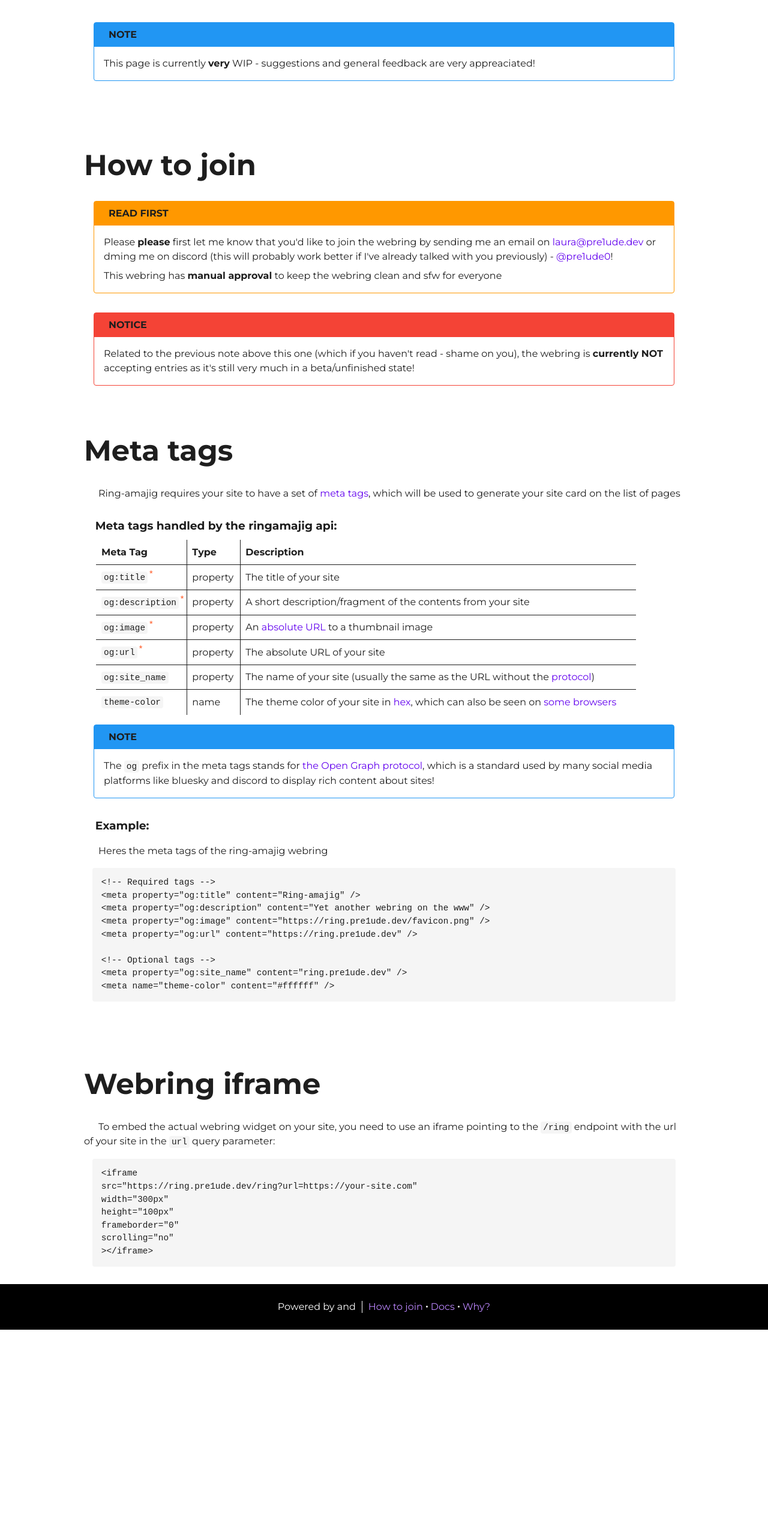
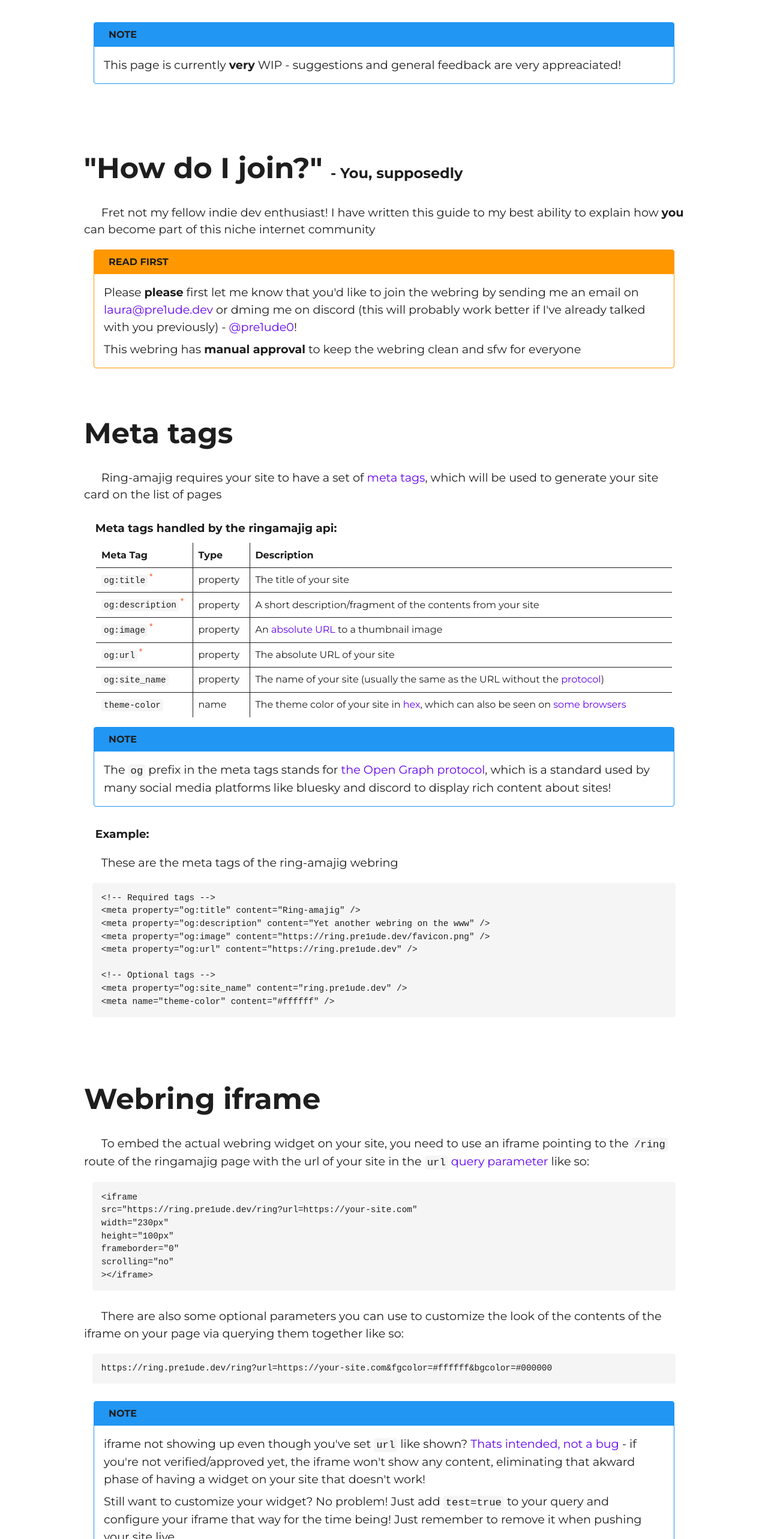
Before and after one commit to Pre1ude0/ringamajig, a SvelteKit app: page /docs in a window 1280 px wide. Shown: the part 234-2800 px from the top of the page at 60% size. Before the commit the page ends 2451 px from the top, so only its background shows below. Built offline with nearby package versions, Linux system fonts and the light colour scheme; a web font is replaced by a local one.

Commit message:
some pages weren't updated for some reason

```diff
--- a/src/app.html
+++ b/src/app.html
@@ -6,9 +6,7 @@
         <meta name="viewport" content="width=device-width, initial-scale=1" />
         <meta name="color-scheme" content="dark light" />
         <link rel="stylesheet" href="%sveltekit.assets%/index.css" />
-        <link rel="stylesheet" href="%sveltekit.assets%/prettify.css" />
         %sveltekit.head%
-
         <title>Ring-amajig</title>
         <meta property="og:title" content="Ring-amajig" />
         <meta property="og:type" content="website" />
--- a/src/routes/(main)/docs/+page.svelte
+++ b/src/routes/(main)/docs/+page.svelte
@@ -5,12 +5,13 @@
     onMount(() => {
         if (window.PR) {
             window.PR.prettyPrint();
-            addCopyButtons();
         }
+        addCopyButtons();
     });
 </script>
 
 <svelte:head>
+    <link rel="stylesheet" href="/prettify.css" />
     <script
         src="https://cdn.jsdelivr.net/gh/google/code-prettify@master/loader/run_prettify.js"
     ></script>
@@ -32,7 +33,16 @@
         </note>
     </div>
     <div class="container">
-        <h2 id="how-to-join">How to join</h2>
+        <h2 id="how-to-join">
+            "How do I join?" <span style="font-size: 0.5em;"
+                >- You, supposedly</span
+            >
+        </h2>
+        <p>
+            Fret not my fellow indie dev enthusiast! I have written this guide
+            to my best ability to explain how <strong>you</strong> can become part
+            of this niche internet community
+        </p>
         <note data-type="warning">
             <div class="title">
                 <i class="nf nf-fa-circle_exclamation"></i> read first
@@ -55,7 +65,7 @@
                 </p>
             </div>
         </note>
-        <note data-type="critical">
+        <!-- <note data-type="critical">
             <div class="title">
                 <i class="nf nf-fa-warning"></i> NOTICE
             </div>
@@ -68,7 +78,7 @@
                     state!
                 </p>
             </div>
-        </note>
+        </note> -->
         <h2>Meta tags</h2>
         <p>
             Ring-amajig requires your site to have a set of
@@ -79,7 +89,7 @@
             pages
         </p>
         <h3>Meta tags handled by the ringamajig api:</h3>
-        <table class="meta-tags">
+        <table data-type="meta-tags">
             <thead>
                 <tr>
                     <th>Meta Tag</th>
@@ -166,7 +176,7 @@
             </div>
         </note>
         <h3>Example:</h3>
-        <p>Heres the meta tags of the ring-amajig webring</p>
+        <p>These are the meta tags of the ring-amajig webring</p>
         <pre class="prettyprint lang-html">
             &lt!-- Required tags --&gt
             &ltmeta property="og:title" content="Ring-amajig" /&gt
@@ -183,24 +193,136 @@
         <h2>Webring iframe</h2>
         <p>
             To embed the actual webring widget on your site, you need to use an
-            iframe pointing to the <code>/ring</code> endpoint with the url of
-            your site in the <code>url</code> query parameter:
+            iframe pointing to the <code>/ring</code> route of the ringamajig
+            page with the url of your site in the <code>url</code>
+            <a href="https://en.wikipedia.org/wiki/Query_string"
+                >query parameter</a
+            >
+            like so:
         </p>
         <pre class="prettyprint lang-html">
             &ltiframe
                 src="https://ring.pre1ude.dev/ring?url=https://your-site.com"
-                width="300px"
+                width="230px"
                 height="100px"
                 frameborder="0"
                 scrolling="no"
             &gt&lt/iframe&gt
         </pre>
+        <p>
+            There are also some optional parameters you can use to customize the
+            look of the contents of the iframe on your page via querying them
+            together like so:
+        </p>
+        <pre>
+            https://ring.pre1ude.dev/ring?url=https://your-site.com&fgcolor=#ffffff&bgcolor=#000000
+        </pre>
+        <note data-type="info">
+            <div class="title">
+                <i class="nf nf-fa-circle_info"></i> note
+            </div>
+            <div class="content">
+                <p>
+                    iframe not showing up even though you've set <code>url</code
+                    >
+                    like shown?
+                    <a href="/1.png" target="_blank"
+                        >Thats intended, not a bug</a
+                    > - if you're not verified/approved yet, the iframe won't show
+                    any content, eliminating that akward phase of having a widget
+                    on your site that doesn't work!
+                </p>
+                <p>
+                    Still want to customize your widget? No problem! Just add <code
+                        >test=true</code
+                    > to your query and configure your iframe that way for the time
+                    being! Just remember to remove it when pushing your site live
+                </p>
+            </div>
+        </note>
+        <h3>Query parameters handled by the ring-amajig iframe:</h3>
+        <table data-type="query-parameters">
+            <thead>
+                <tr>
+                    <th>Parameter</th>
+                    <th>Description</th>
+                    <th>Default</th>
+                </tr>
+            </thead>
+            <tbody>
+                <tr class="required">
+                    <td><code>url</code></td>
+                    <td
+                        >The <a
+                            href="https://developer.mozilla.org/en-US/docs/Learn_web_development/Howto/Web_mechanics/What_is_a_URL#absolute_urls_vs._relative_urls"
+                            target="_blank">absolute URL</a
+                        >
+                        of your site, which should match the
+                        <code>og:url</code> meta tag</td
+                    >
+                    <td><i>None</i></td>
+                </tr>
+                <tr class="optional">
+                    <td><code>test</code></td>
+                    <td
+                        >If set to <code>true</code>, the iframe will display a
+                        test format of the webring that doesn't check for
+                        validity of the <code>url</code> value (mainly for people
+                        are yet to be verified and want to experiment with how the
+                        widget would look on their site)
+                    </td>
+                    <td><code>false</code></td>
+                </tr><tr class="optional">
+                    <td><code>fgcolor</code></td>
+                    <td
+                        >The foreground color of the webring widget, in <a
+                            href="https://en.wikipedia.org/wiki/Web_colors#Shorthand_hexadecimal_form"
+                            target="_blank">hex</a
+                        >
+                        or html color (e.g. <code>red</code>) format</td
+                    >
+                    <td
+                        ><span style="--color: var(--fg)" class="color"
+                        ></span></td
+                    >
+                </tr>
+                <tr class="optional">
+                    <td><code>bgcolor</code></td>
+                    <td
+                        >The background color of the webring widget, in <a
+                            href="https://en.wikipedia.org/wiki/Web_colors#Shorthand_hexadecimal_form"
+                            target="_blank">hex</a
+                        >
+                        or html color (e.g. <code>red</code>) format</td
+                    >
+                    <td
+                        ><span class="color" style="--color: var(--bg)"
+                        ></span></td
+                    >
+                </tr>
+            </tbody>
+        </table>
+    </div>
+    <div class="container">
+        <h2>What next?</h2>
+        <p>
+            Added all of the required meta tags and the iframe? Great! Your work
+            here is done!
+        </p>
+        <p>
+            Now you just have to wait for me to approve your site and you'll be
+            able to see it on the <a
+                href="https://ring.pre1ude.dev"
+                target="_blank">main page</a
+            >!
+        </p>
     </div>
 </div>
 
 <style>
     .view {
         padding-top: 100px;
+        padding-bottom: 100px;
         display: flex;
         flex-direction: column;
         justify-content: flex-start;
@@ -228,6 +350,10 @@
         margin-top: 1.5em;
         margin-left: 1em;
         margin-bottom: 0.5em;
+    }
+
+    p {
+        font-size: 1.2em;
     }
 
     note {
@@ -305,10 +431,10 @@
         text-indent: 1.5em;
     }
 
-    table.meta-tags {
+    table {
         border-radius: var(--border-radius);
         margin-bottom: 1em;
-        width: 90%;
+        width: 96%;
         border-collapse: collapse;
         border: 1px solid transparent;
         margin-left: 2%;
@@ -319,7 +445,7 @@
             position: relative;
         }
 
-        .required code:after {
+        .required td:first-of-type code:before {
             position: absolute;
             top: -5px;
             right: -10px;
@@ -332,6 +458,15 @@
             padding: 0.5em;
             border-bottom: 1px solid var(--fg);
             border-right: 1px solid var(--fg);
+
+            span.color {
+                display: block;
+                width: 100%;
+                height: 1.5em;
+                background-color: var(--color);
+                border: 1px var(--fg) solid;
+                border-radius: var(--border-radius);
+            }
         }
 
         td:last-child,
@@ -345,6 +480,13 @@
 
         th {
             font-weight: bold;
+        }
+    }
+
+    table[data-type="query-parameters"] {
+        td:last-child,
+        th:last-child {
+            text-align: right;
         }
     }
 
@@ -369,11 +511,4 @@
             left: -6px;
         }
     } */
-
-    pre {
-        margin: 0 1em 2em 1em;
-        padding: 1em;
-        border-radius: var(--border-radius);
-        overflow-x: auto;
-    }
 </style>
--- a/src/routes/(widget)/ring/+page.svelte
+++ b/src/routes/(widget)/ring/+page.svelte
@@ -3,15 +3,16 @@
     import { goto } from "$app/navigation";
     import Logo from "$lib/Logo.svelte";
 
-    let hexRegex = /^[0-9A-F]{6}$/i;
+    let hexRegex6digit = /^[0-9A-F]{6}$/i;
+    let hexRegex3digit = /^[0-9A-F]{3}$/i;
 
     let previous: string = $state("");
     let next: string = $state("");
 
     let currentPageUrl: string = $state("");
-    let pageDisplay: string = $state("none");
+    let showPage: boolean = $state(false);
     let customValues: any = $state({});
-    $inspect(customValues);
+    let testMode: boolean = $state(false);
 
     let logoLean: string = $state("none");
 
@@ -25,10 +26,15 @@
         }
     }
 
+    function setBodyBg(color: string) {
+        document.body.style.backgroundColor = color;
+    }
+
     onMount(() => {
-        if (window.self === window.top) {
-            goto("/");
-        }
+        // if (window.self === window.top) {
+        //     goto("/");
+        //     return;
+        // }
 
         function isColor(strColor: string) {
             var s = new Option().style;
@@ -39,13 +45,19 @@
         currentPageUrl =
             new URL(window.location.href).searchParams.get("url") || "";
 
+        testMode =
+            new URL(window.location.href).searchParams.get("test") === "true";
+
         customValues = {
             bgcolor: new URL(window.location.href).searchParams.get("bgcolor"),
             fgcolor: new URL(window.location.href).searchParams.get("fgcolor"),
         };
 
         if (!isColor(customValues.bgcolor)) {
-            if (!hexRegex.test(customValues.bgcolor)) {
+            if (
+                !hexRegex6digit.test(customValues.bgcolor) &&
+                !hexRegex3digit.test(customValues.bgcolor)
+            ) {
                 customValues.bgcolor = "var(--bg)";
             } else {
                 customValues.bgcolor = `#${customValues.bgcolor}`;
@@ -53,13 +65,23 @@
         }
 
         if (!isColor(customValues.fgcolor)) {
-            if (!hexRegex.test(customValues.fgcolor)) {
+            if (
+                !hexRegex6digit.test(customValues.fgcolor) &&
+                !hexRegex3digit.test(customValues.fgcolor)
+            ) {
                 customValues.fgcolor = "var(--fg)";
             } else {
                 customValues.fgcolor = `#${customValues.fgcolor}`;
             }
         }
 
+        setBodyBg(customValues.bgcolor);
+
+        if (testMode) {
+            showPage = true;
+            next = "/";
+            previous = "/";
+        } else {
             fetch("/api/get-neighbours", {
                 method: "POST",
                 headers: {
@@ -69,7 +91,7 @@
             })
                 .then((response) => {
                     if (!response.ok) {
-                    pageDisplay = "none";
+                        showPage = false;
                         throw new Error("Network response was not ok");
                     }
                     return response;
@@ -78,22 +100,23 @@
                 .then((data) => {
                     previous = data.previous;
                     next = data.next;
-                pageDisplay = "flex";
+                    showPage = true;
                 })
                 .catch((error) => {
                     console.error("Error fetching neighbours:", error);
-                pageDisplay = "none";
+                    showPage = false;
                 });
+        }
     });
 </script>
 
 <div
     style="
-        --display:{pageDisplay};
         --cust-bg: {customValues.bgcolor};
         --cust-fg: {customValues.fgcolor};
         "
 >
+    {#if showPage}
         <a
             href={previous}
             target="_top"
@@ -105,7 +128,11 @@
                 leanLogo("reset");
             }}>◀</a
         >
-    <a href="https://ring.pre1ude.dev" target="_top">
+        <a
+            href="https://ring.pre1ude.dev"
+            target="_top"
+            data-watermark={testMode}
+        >
             <Logo
                 --width="100px"
                 --hover-transform="scale(1.05)"
@@ -124,17 +151,17 @@
                 leanLogo("reset");
             }}>▶</a
         >
+    {/if}
 </div>
 
 <style>
     :global(body) {
-        background-color: var(--cust-bg, var(--bg)) !important;
-        height: 100%;
-        width: 100%;
+        height: 100% !important;
+        width: 100% !important;
     }
 
     div {
-        display: var(--display);
+        display: flex;
         box-sizing: border-box;
         height: 100%;
         width: 100%;
@@ -151,10 +178,30 @@
             content: none;
         }
 
+        &[data-watermark="true"]:before {
+            display: flex;
+            justify-content: center;
+            align-items: center;
+            text-align: center;
+            z-index: 10;
+            content: "Test mode";
+            position: absolute;
+            top: 0;
+            left: -20%;
+            bottom: 0;
+            padding-bottom: 10px;
+            right: -20%;
+            font-size: 25px;
+            color: var(--cust-bg, var(--bg));
+            filter: contrast(0.5);
+            pointer-events: none;
+        }
+
         border: none;
         font-size: 40pt;
         font-weight: bold;
         cursor: pointer;
+        position: relative;
 
         color: var(--cust-fg, var(--fg));
 
```
Also changed, not shown: src/routes/(main)/versionLog.svelte (+50 -9 lines). Lines whose indentation alone changed are shown as unchanged.
